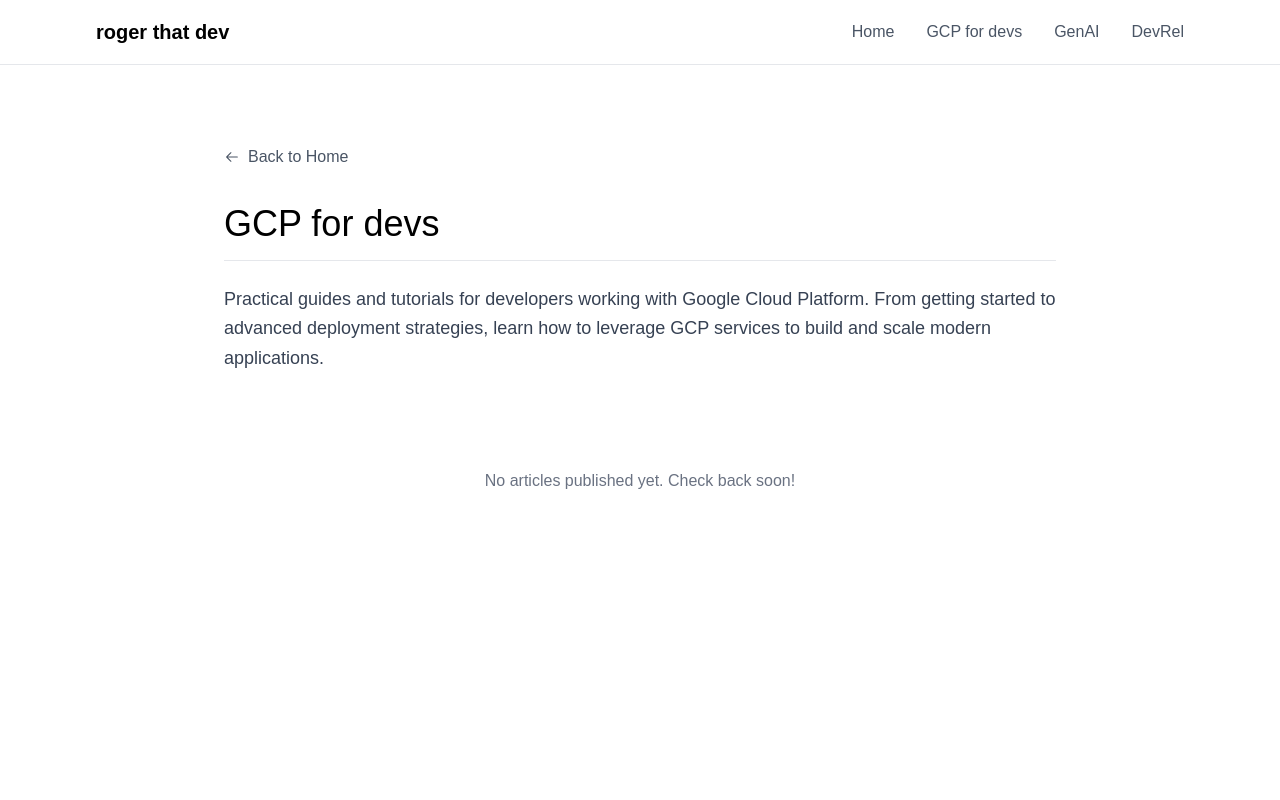
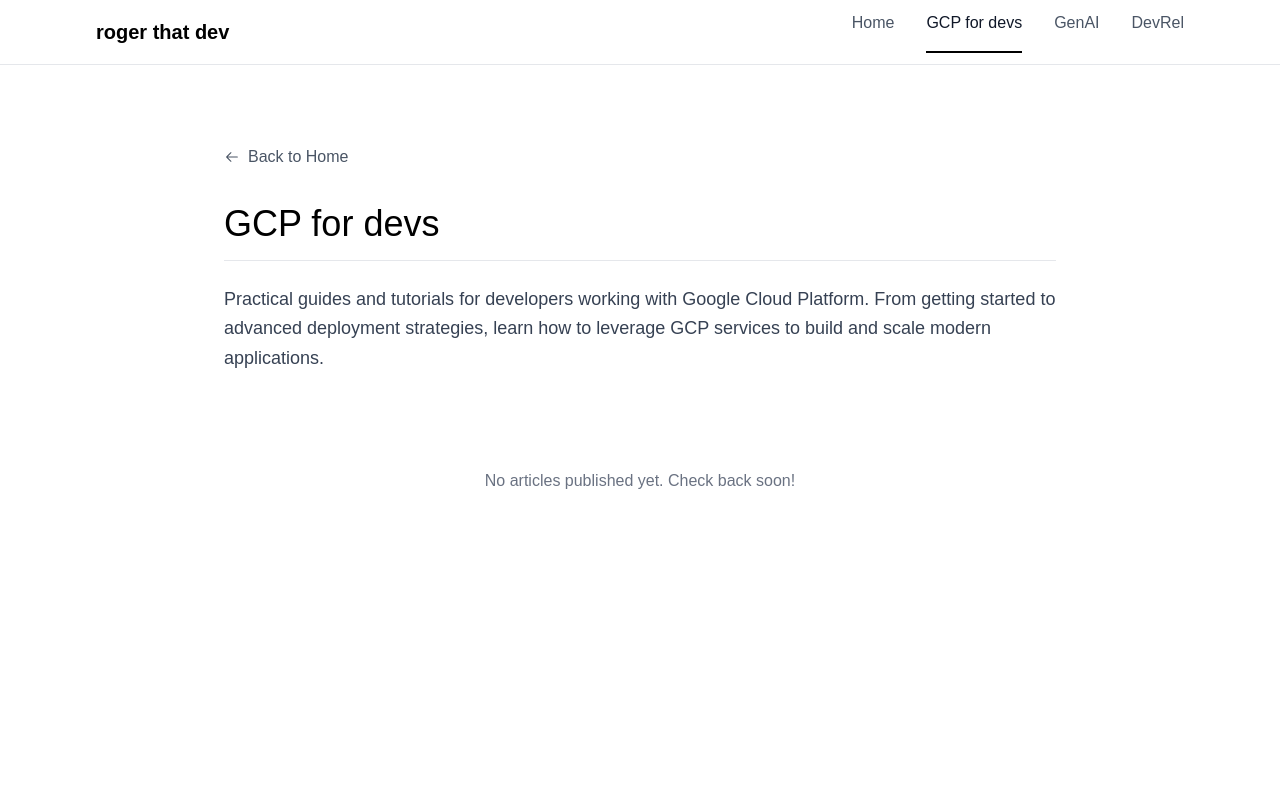
Before and after one commit to rogerthatdev/rogerthatdev, a Next.js app: page /gcp-for-devs in a window 1280 px wide. Shown: the top 800 px of the page. Built offline with nearby package versions, Linux system fonts and the light colour scheme.

Commit message:
add underline in navbar for active page

```diff
--- a/src/components/Layout.tsx
+++ b/src/components/Layout.tsx
@@ -1,10 +1,15 @@
 import Navbar from "./Navbar"
 import Footer from "./Footer"
 
-export default function Layout({ children }: { children: React.ReactNode }) {
+interface LayoutProps {
+  children: React.ReactNode,
+  activePage: "home" | "gcp-for-devs" | "genai" | "devrel"
+}
+
+export default function Layout({ children, activePage }: LayoutProps) {
   return (
     <>
-      <Navbar />
+      <Navbar activePage={activePage} />
       <main className="min-h-screen px-4 py-8">{children}</main>
       <Footer />
     </>
--- a/src/pages/_app.tsx
+++ b/src/pages/_app.tsx
@@ -3,8 +3,9 @@
 import type { AppProps } from "next/app";
 
 export default function App({ Component, pageProps }: AppProps) {
+  const activePage = (Component as any).activePage || "home"
   return (
-    <Layout>
+    <Layout activePage={activePage}>
       <Component {...pageProps} />
     </Layout>
   )
--- a/src/pages/devrel.tsx
+++ b/src/pages/devrel.tsx
@@ -1,6 +1,6 @@
 import { TopicLayout } from "@/components/TopicLayout"
 
-export default function DevRelPage() {
+function DevRelPage() {
   return (
     <div>
       <TopicLayout
@@ -11,3 +11,7 @@
     </div>
   )
 }
+
+DevRelPage.activePage = "devrel"
+
+export default DevRelPage
--- a/src/pages/gcp-for-devs.tsx
+++ b/src/pages/gcp-for-devs.tsx
@@ -1,13 +1,17 @@
 import { TopicLayout } from "@/components/TopicLayout"
 
-export default function GCPForDevsPage() {
+function GCPForDevsPage() {
   return (
     <div>
-    <TopicLayout
-      title="GCP for devs"
-      description="Practical guides and tutorials for developers working with Google Cloud Platform. From getting started to advanced deployment strategies, learn how to leverage GCP services to build and scale modern applications."
-      articles={[]}
-    />
+      <TopicLayout
+        title="GCP for devs"
+        description="Practical guides and tutorials for developers working with Google Cloud Platform. From getting started to advanced deployment strategies, learn how to leverage GCP services to build and scale modern applications."
+        articles={[]}
+      />
     </div>
   )
 }
+
+GCPForDevsPage.activePage = "gcp-for-devs"
+
+export default GCPForDevsPage
--- a/src/pages/genai.tsx
+++ b/src/pages/genai.tsx
@@ -17,7 +17,7 @@
     }
 ]
 
-export default function GenAIPage() {
+function GenAIPage() {
     return (
         <div>
             <TopicLayout
@@ -28,3 +28,7 @@
         </div>
     )
 }
+
+GenAIPage.activePage = "genai"
+
+export default GenAIPage
```
Lines whose indentation alone changed are shown as unchanged.
